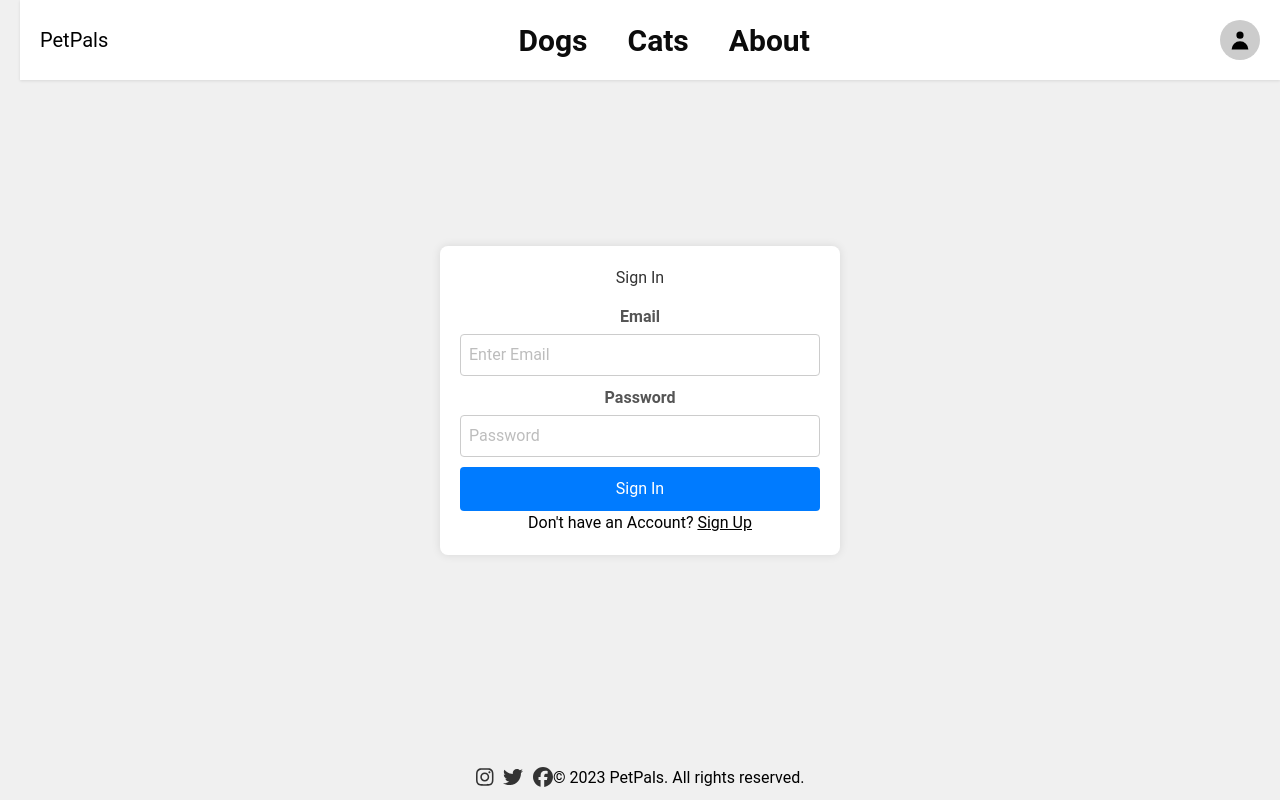
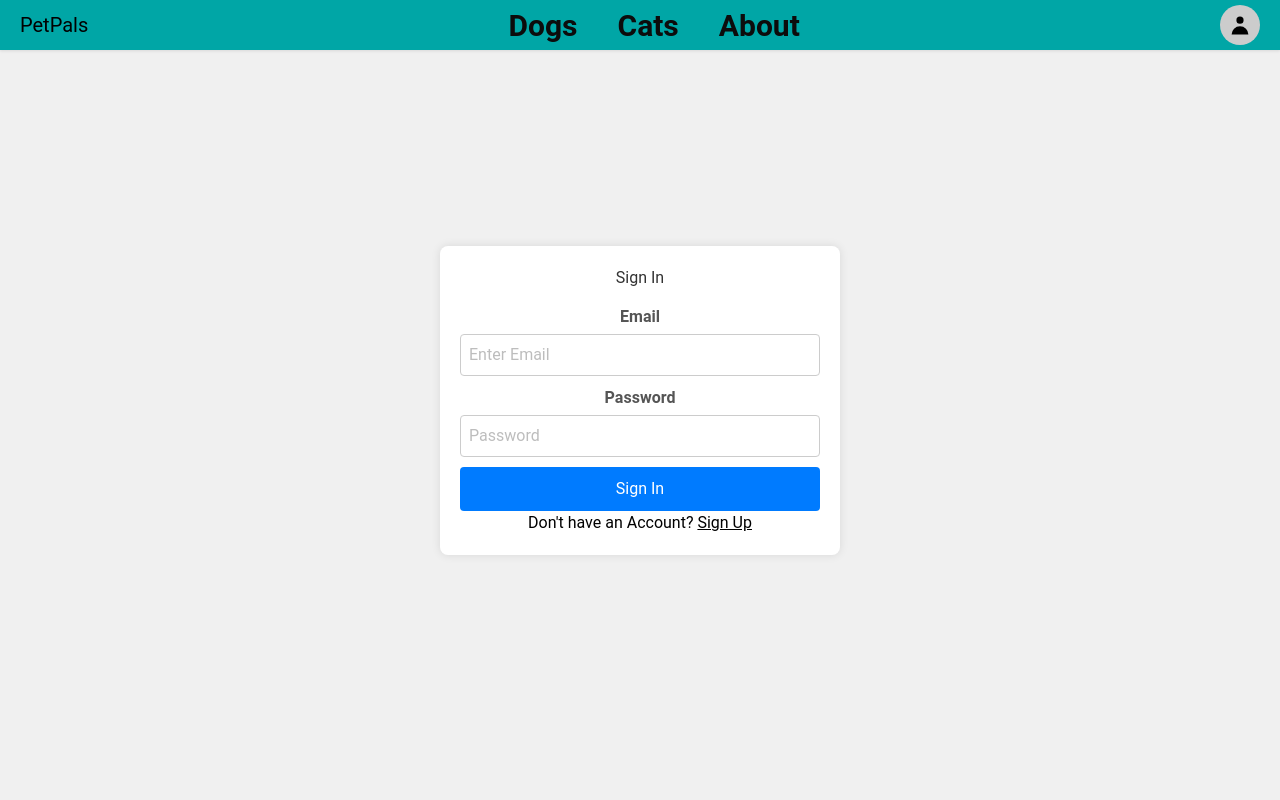
Before and after one commit to adamdawson21/pet-pals-frontend, a React (Create React App) app: page /signin in a window 1280 px wide. Shown: the top 800 px of the page. Built offline with nearby package versions, Linux system fonts and the light colour scheme.

Commit message:
footer text

```diff
--- a/src/components/Footer/Footer.css
+++ b/src/components/Footer/Footer.css
@@ -1,37 +1,28 @@
 .Footer {
   display: flex;
-  justify-content: center;
+  align-items: flex-end;
   background-color: #f0f0f0;
   padding: 10px;
   text-align: center;
-  position: fixed;
   bottom: 0;
   width: 100%;
+  height: 350px;
+  left: 0;
   }
 
 
   .social-icons {
     display: flex;
-    gap: 10px;
+    gap: 15px;
+    align-items: flex-end;
   }
 
   .social-icons a {
     color: #333;
     transition: color 0.2s;
+    font-size: 24px;
   }
 
   .social-icons a:hover {
     color: #007bff;
   }
-
-  .fab.fa-instagram:hover {
-    color: purple;
-  }
-
-  .fab.fa-twitter:hover {
-    color: blue;
-  }
-
-  .fab.fa-facebook:hover {
-    color: darkblue;
-  }
--- a/src/components/Footer/Footer.jsx
+++ b/src/components/Footer/Footer.jsx
@@ -15,9 +15,9 @@ return (
         </a>
         <a href="https://www.facebook.com/" target="_blank" rel="noopener noreferrer">
           <FontAwesomeIcon icon={faFacebook} size="lg" />
-        </a>
-      </div>
-<p>&copy; {new Date().getFullYear()} PetPals. All rights reserved.</p>
+      </a>
+    </div>
+    <p>&copy; {new Date().getFullYear()} PetPals. All rights reserved.</p>
 </footer>
 );
 };
--- a/src/components/Navbar/Navbar.css
+++ b/src/components/Navbar/Navbar.css
@@ -6,11 +6,16 @@
 }
 
 .nav-container {
+  position: fixed;
+  top: 0;
+  left: 0;
+  right: 0;
   display: flex;
   align-items: center;
-  margin-left: 20px;
   background-color: #f5f5f5;
-  height: 80px;
+  height: 60px;
+  box-shadow: 0px 1px 3px rgba(0, 0, 0, 0.1);
+  z-index: 1000;
 }
 .header {
   font-size: 20px;
@@ -21,7 +26,7 @@
 }
 
 .nav-list {
-  font-size: larger;
+font-size: larger;
 list-style: none;
 padding: 0;
 margin:0;
@@ -74,10 +79,14 @@ nav ul li a {
 
 .nav-container {
   position: fixed;
+  height: 50px;
   top: 0;
   left: 0;
   right: 0;
+  display: flex;
+  align-items: center;
   background-color: #ffffff;
   box-shadow: 0px 1px 3px rgba(0, 0, 0, 0.1);
   z-index: 1000;
+  background-color:#00A6A6;
 }
--- a/src/components/Navbar/Navbar.jsx
+++ b/src/components/Navbar/Navbar.jsx
@@ -3,6 +3,7 @@ import { Link } from 'react-router-dom';
 import './Navbar.css';
 import { Menu, MenuHandler, MenuList, MenuItem, Avatar, Typography, } from "@material-tailwind/react";
 import { UserIcon, PencilIcon, ChatIcon, LogoutIcon } from "@heroicons/react/solid";
+
 
 function App() {
   const [isAuthenticated, setIsAuthenticated] = useState(false);
```
